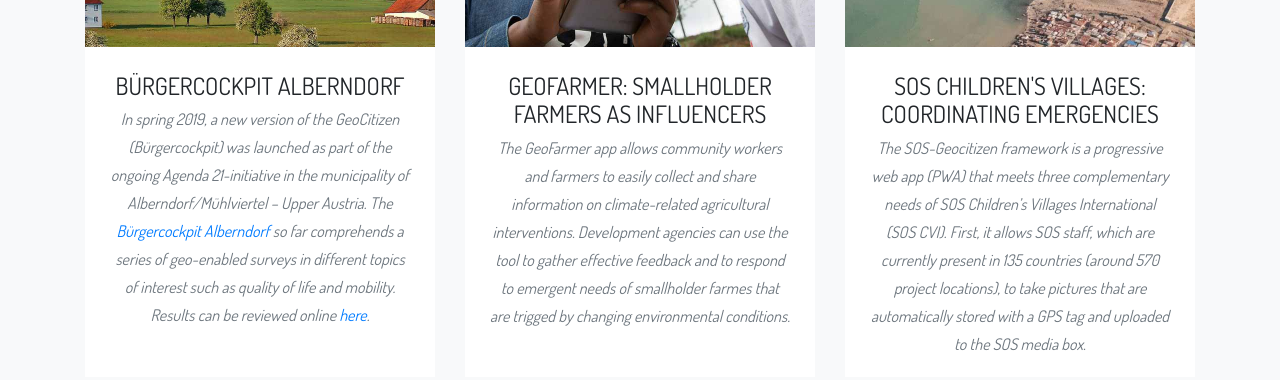
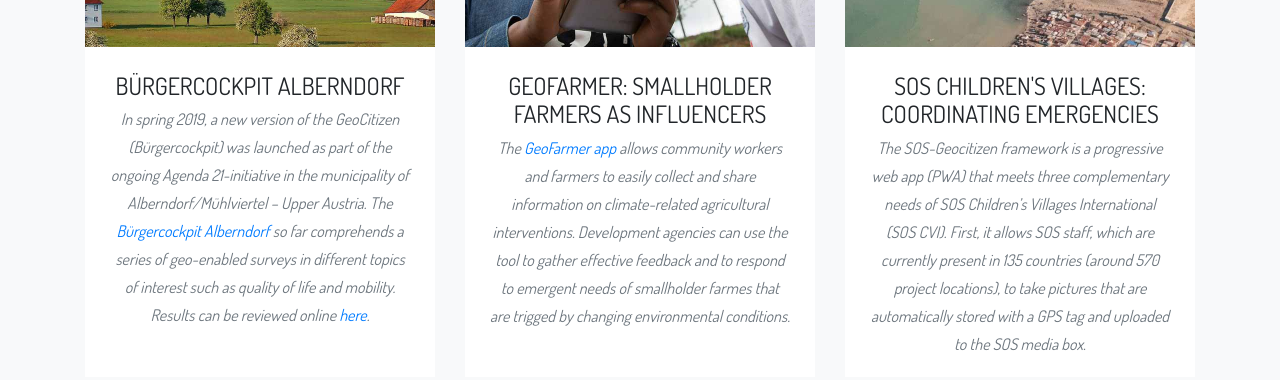
Before and after one commit to geocitizens/Geocitizen_landingpage, a website with bundled scripts: page index.html in a window 1280 px wide. Shown: the part 2560-2940 px from the top of the page. Built offline with nearby package versions, Linux system fonts and the light colour scheme; files whose address does not match are found by name; a web font is replaced by a local one.

Commit message:
Update index.html
update GeoFarmer use case with website link to home.geofarmer.org

```diff
--- a/index.html
+++ b/index.html
@@ -73,7 +73,7 @@
     </div>
   </header>
 
-  <!-- Services -->
+  <!-- About -->
   <section class="page-section" id="services">
     <div class="container">
       <div class="row">
@@ -220,7 +220,7 @@
           <div class="portfolio-caption" style="height: 330px;">
             <h4 style="margin-bottom: 5px;">GEOFARMER: SMALLHOLDER FARMERS AS INFLUENCERS
             </h4>
-            <p class="text-muted">The GeoFarmer app allows community workers and farmers to easily collect and share
+            <p class="text-muted">The <a href="https://home.geofarmer.org/" target="_blank" rel="noreferrer noopener">GeoFarmer app</a> allows community workers and farmers to easily collect and share
               information on climate-related agricultural interventions. Development agencies can use the tool to gather
               effective feedback and to respond to emergent needs of smallholder farmes that are trigged by changing
               environmental conditions.</p>
@@ -433,7 +433,7 @@
     </div>
   </section>
 
-  <!-- About -->
+  <!-- Modules -->
   <section class="page-section" id="about">
     <div class="container">
       <div class="row">
@@ -661,7 +661,7 @@
     </div>
   </section>
 
-  <!-- Clients -->
+  <!-- Logos -->
   <section class="py-5">
     <div class="container">
       <div class="row">
@@ -938,7 +938,7 @@
                   <p>Users can collect and share geospatial data on weather, farm conditions including soil and crop
                     types, and monitor the adoption of techniques to make farms more productive and resilient to climate
                     change.</p>
-                  <p>The application was co-developed between the International Center for Tropical Agriculture (<a
+                  <p>The <a href="https://home.geofarmer.org/" target="_blank" rel="noreferrer noopener">GeoFarmer application</a> was co-developed between the International Center for Tropical Agriculture (<a
                       href="https://ciat.cgiar.org/" target="_blank" rel="noreferrer noopener">CIAT</a>) and the
                     Department of Geoinformatics, University of Salzburg (<a href="http://www.zgis.at/" target="_blank"
                       rel="noreferrer noopener">Z_GIS</a>)&nbsp;and is based on the GeoCitizen framework.&nbsp;It has
```
